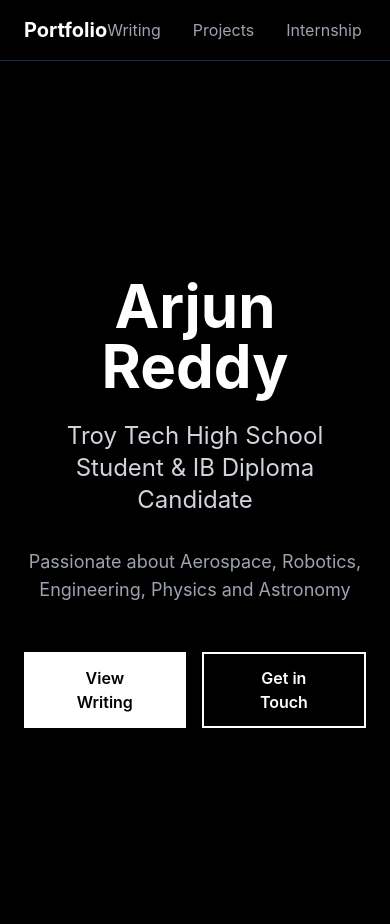
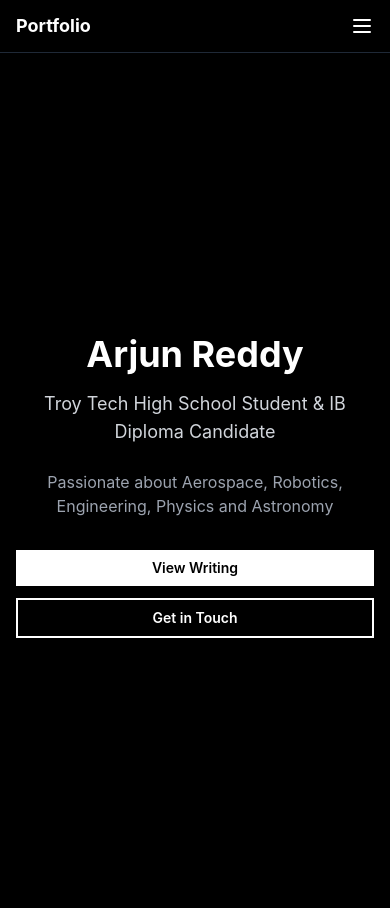
Before and after one commit to bsoisosman/portfolio2, a React (Create React App) app: page / in a window 390 px wide. Built offline with nearby package versions, Linux system fonts and the light colour scheme.

Commit message:
Mobile Friendly

```diff
--- a/src/App.js
+++ b/src/App.js
@@ -5,6 +5,7 @@ export default function Portfolio() {
   const [selectedProject, setSelectedProject] = useState(null);
   const [animationComplete, setAnimationComplete] = useState(false);
   const [showHero, setShowHero] = useState(false);
+  const [mobileMenuOpen, setMobileMenuOpen] = useState(false);
 
   useEffect(() => {
     setAnimationComplete(true);
@@ -12,96 +13,57 @@ export default function Portfolio() {
     window.sessionAnimationShown = true;
   }, []);
 
+  const handleNavigation = (page) => {
+    setSelectedProject(null);
+    setCurrentPage(page);
+    setMobileMenuOpen(false);
+  };
+
   return (
     <div className="min-h-screen bg-black overflow-hidden">
       {showHero && (
         <div className="opacity-100">
           <nav className="fixed top-0 left-0 right-0 z-40 bg-black/90 backdrop-blur-sm border-b border-gray-800">
-            <div className="max-w-7xl mx-auto px-6 py-4">
+            <div className="max-w-7xl mx-auto px-4 sm:px-6 py-3 sm:py-4">
               <div className="flex justify-between items-center">
                 <button
-                  onClick={() => {
-                    setSelectedProject(null);
-                    setCurrentPage("home");
-                  }}
-                  className="text-xl font-bold text-white hover:text-gray-300 transition-colors"
+                  onClick={() => handleNavigation("home")}
+                  className="text-lg sm:text-xl font-bold text-white hover:text-gray-300 transition-colors"
                 >
                   Portfolio
                 </button>
-                <div className="flex gap-8">
-                  <button
-                    onClick={() => {
-                      setSelectedProject(null);
-                      setCurrentPage("writing");
-                    }}
-                    className={`${
-                      currentPage === "writing" ||
-                      currentPage === "writing-detail"
-                        ? "text-white"
-                        : "text-gray-400"
-                    } hover:text-white transition-colors`}
-                  >
-                    Writing
-                  </button>
-                  <button
-                    onClick={() => {
-                      setSelectedProject(null);
-                      setCurrentPage("projects");
-                    }}
-                    className={`${
-                      currentPage === "projects" ||
-                      currentPage === "projects-detail"
-                        ? "text-white"
-                        : "text-gray-400"
-                    } hover:text-white transition-colors`}
-                  >
-                    Projects
-                  </button>
-                  <button
-                    onClick={() => {
-                      setSelectedProject(null);
-                      setCurrentPage("internship");
-                    }}
-                    className={`${
-                      currentPage === "internship" ||
-                      currentPage === "internship-detail"
-                        ? "text-white"
-                        : "text-gray-400"
-                    } hover:text-white transition-colors`}
-                  >
-                    Internship
-                  </button>
-                  <button
-                    onClick={() => {
-                      setSelectedProject(null);
-                      setCurrentPage("rocketry");
-                    }}
-                    className={`${
-                      currentPage === "rocketry" ||
-                      currentPage === "rocketry-detail"
-                        ? "text-white"
-                        : "text-gray-400"
-                    } hover:text-white transition-colors`}
-                  >
-                    Rocketry
-                  </button>
-                  <button
-                    onClick={() => {
-                      setSelectedProject(null);
-                      setCurrentPage("contact");
-                    }}
-                    className={`${
-                      currentPage === "contact" ? "text-white" : "text-gray-400"
-                    } hover:text-white transition-colors`}
-                  >
-                    Contact
-                  </button>
+                {/* Mobile menu button */}
+                <button
+                  onClick={() => setMobileMenuOpen(!mobileMenuOpen)}
+                  className="md:hidden flex items-center text-white hover:text-gray-300 transition-colors"
+                >
+                  <svg className="w-6 h-6" fill="none" stroke="currentColor" viewBox="0 0 24 24">
+                    <path strokeLinecap="round" strokeLinejoin="round" strokeWidth={2} d={mobileMenuOpen ? "M6 18L18 6M6 6l12 12" : "M4 6h16M4 12h16M4 18h16"} />
+                  </svg>
+                </button>
+                {/* Desktop menu */}
+                <div className="hidden md:flex gap-4 lg:gap-8">
+                  <NavButton currentPage={currentPage} page="writing" label="Writing" onNavigate={handleNavigation} />
+                  <NavButton currentPage={currentPage} page="projects" label="Projects" onNavigate={handleNavigation} />
+                  <NavButton currentPage={currentPage} page="internship" label="Internship" onNavigate={handleNavigation} />
+                  <NavButton currentPage={currentPage} page="rocketry" label="Rocketry" onNavigate={handleNavigation} />
+                  <NavButton currentPage={currentPage} page="contact" label="Contact" onNavigate={handleNavigation} />
                 </div>
               </div>
+              {/* Mobile menu */}
+              {mobileMenuOpen && (
+                <div className="md:hidden mt-4 pt-4 border-t border-gray-800 space-y-3">
+                  <NavButton currentPage={currentPage} page="writing" label="Writing" onNavigate={handleNavigation} mobile />
+                  <NavButton currentPage={currentPage} page="projects" label="Projects" onNavigate={handleNavigation} mobile />
+                  <NavButton currentPage={currentPage} page="internship" label="Internship" onNavigate={handleNavigation} mobile />
+                  <NavButton currentPage={currentPage} page="rocketry" label="Rocketry" onNavigate={handleNavigation} mobile />
+                  <NavButton currentPage={currentPage} page="contact" label="Contact" onNavigate={handleNavigation} mobile />
+                </div>
+              )}
             </div>
           </nav>
 
-          <div className="pt-20">
+          <div className="pt-16 sm:pt-20">
             {currentPage === "home" && <HomePage onNavigate={setCurrentPage} />}
             {currentPage === "writing" && (
               <WritingPage
@@ -180,30 +142,46 @@ export default function Portfolio() {
   );
 }
 
+function NavButton({ currentPage, page, label, onNavigate, mobile }) {
+  const isActive = currentPage === page || currentPage === `${page}-detail`;
+  const baseClass = `text-sm sm:text-base transition-colors ${
+    isActive ? "text-white font-semibold" : "text-gray-400"
+  } hover:text-white`;
+
+  return (
+    <button
+      onClick={() => onNavigate(page)}
+      className={mobile ? `${baseClass} block w-full text-left py-2` : baseClass}
+    >
+      {label}
+    </button>
+  );
+}
+
 function HomePage({ onNavigate }) {
   return (
-    <div className="min-h-screen flex items-center justify-center px-6">
+    <div className="min-h-screen flex items-center justify-center px-4 sm:px-6">
       <div className="text-center max-w-4xl">
-        <h1 className="text-6xl md:text-7xl font-bold mb-6 text-white">
+        <h1 className="text-4xl sm:text-5xl md:text-7xl font-bold mb-4 sm:mb-6 text-white">
           Arjun Reddy
         </h1>
-        <p className="text-2xl md:text-3xl text-gray-300 mb-8">
+        <p className="text-lg sm:text-xl md:text-3xl text-gray-300 mb-6 sm:mb-8">
           Troy Tech High School Student & IB Diploma Candidate
         </p>
-        <p className="text-lg text-gray-400 mb-12 max-w-2xl mx-auto">
+        <p className="text-base sm:text-lg text-gray-400 mb-8 sm:mb-12 max-w-2xl mx-auto">
           Passionate about Aerospace, Robotics, Engineering, Physics and
           Astronomy
         </p>
-        <div className="flex gap-4 justify-center">
+        <div className="flex flex-col sm:flex-row gap-3 sm:gap-4 justify-center">
           <button
             onClick={() => onNavigate("writing")}
-            className="px-8 py-3 bg-white hover:bg-gray-200 text-black font-semibold transition-colors"
+            className="px-6 sm:px-8 py-2 sm:py-3 bg-white hover:bg-gray-200 text-black font-semibold transition-colors text-sm sm:text-base"
           >
             View Writing
           </button>
           <button
             onClick={() => onNavigate("contact")}
-            className="px-8 py-3 border-2 border-white text-white hover:bg-white hover:text-black font-semibold transition-colors"
+            className="px-6 sm:px-8 py-2 sm:py-3 border-2 border-white text-white hover:bg-white hover:text-black font-semibold transition-colors text-sm sm:text-base"
           >
             Get in Touch
           </button>
@@ -294,27 +272,27 @@ const writingProjects = [
 
 function WritingPage({ onSelectProject }) {
   return (
-    <div className="min-h-screen px-6 py-12">
+    <div className="min-h-screen px-4 sm:px-6 py-8 sm:py-12">
       <div className="max-w-7xl mx-auto">
-        <h1 className="text-5xl font-bold text-white mb-4">Writing</h1>
-        <p className="text-xl text-gray-300 mb-12">
+        <h1 className="text-3xl sm:text-4xl md:text-5xl font-bold text-white mb-2 sm:mb-4">Writing</h1>
+        <p className="text-base sm:text-lg md:text-xl text-gray-300 mb-8 sm:mb-12">
           Research papers and publications
         </p>
-        <div className="grid grid-cols-1 md:grid-cols-2 gap-8">
+        <div className="grid grid-cols-1 md:grid-cols-2 gap-4 sm:gap-8">
           {writingProjects.map((p) => (
             <div
               key={p.id}
-              className="group bg-gray-900 border border-gray-800 hover:border-white transition-all duration-300 cursor-pointer transform hover:-translate-y-2 min-h-[400px]"
+              className="group bg-gray-900 border border-gray-800 hover:border-white transition-all duration-300 cursor-pointer transform hover:-translate-y-2 min-h-[300px] sm:min-h-[400px]"
               onClick={() => onSelectProject(p)}
             >
-              <div className="p-8">
-                <div className="text-8xl mb-6 text-center">{p.thumbnail}</div>
-                <div className="text-sm text-gray-400 mb-2">{p.category}</div>
-                <h3 className="text-2xl font-semibold text-white mb-3">
+              <div className="p-6 sm:p-8">
+                <div className="text-6xl sm:text-8xl mb-4 sm:mb-6 text-center">{p.thumbnail}</div>
+                <div className="text-xs sm:text-sm text-gray-400 mb-2">{p.category}</div>
+                <h3 className="text-lg sm:text-2xl font-semibold text-white mb-2 sm:mb-3">
                   {p.title}
                 </h3>
-                <p className="text-gray-400">{p.description}</p>
-                <div className="mt-4 text-white group-hover:text-gray-300 transition-colors">
+                <p className="text-sm sm:text-base text-gray-400">{p.description}</p>
+                <div className="mt-3 sm:mt-4 text-white group-hover:text-gray-300 transition-colors text-sm sm:text-base">
                   Click to view details →
                 </div>
               </div>
@@ -391,27 +369,27 @@ function ProjectsPage({ onSelectProject }) {
   ];
 
   return (
-    <div className="min-h-screen px-6 py-12">
+    <div className="min-h-screen px-4 sm:px-6 py-8 sm:py-12">
       <div className="max-w-7xl mx-auto">
-        <h1 className="text-5xl font-bold text-white mb-4">Projects</h1>
-        <p className="text-xl text-gray-300 mb-12">
+        <h1 className="text-3xl sm:text-4xl md:text-5xl font-bold text-white mb-2 sm:mb-4">Projects</h1>
+        <p className="text-base sm:text-lg md:text-xl text-gray-300 mb-8 sm:mb-12">
           Engineering and technical projects
         </p>
-        <div className="grid grid-cols-1 md:grid-cols-2 gap-8">
+        <div className="grid grid-cols-1 md:grid-cols-2 gap-4 sm:gap-8">
           {projects.map((p) => (
             <div
               key={p.id}
-              className="group bg-gray-900 border border-gray-800 hover:border-white transition-all duration-300 cursor-pointer transform hover:-translate-y-2 min-h-[400px]"
+              className="group bg-gray-900 border border-gray-800 hover:border-white transition-all duration-300 cursor-pointer transform hover:-translate-y-2 min-h-[300px] sm:min-h-[400px]"
               onClick={() => onSelectProject(p)}
             >
-              <div className="p-8">
-                <div className="text-8xl mb-6 text-center">{p.thumbnail}</div>
-                <div className="text-sm text-gray-400 mb-2">{p.category}</div>
-                <h3 className="text-2xl font-semibold text-white mb-3">
+              <div className="p-6 sm:p-8">
+                <div className="text-6xl sm:text-8xl mb-4 sm:mb-6 text-center">{p.thumbnail}</div>
+                <div className="text-xs sm:text-sm text-gray-400 mb-2">{p.category}</div>
+                <h3 className="text-lg sm:text-2xl font-semibold text-white mb-2 sm:mb-3">
                   {p.title}
                 </h3>
-                <p className="text-gray-400">{p.description}</p>
-                <div className="mt-4 text-white group-hover:text-gray-300">
+                <p className="text-sm sm:text-base text-gray-400">{p.description}</p>
+                <div className="mt-3 sm:mt-4 text-white group-hover:text-gray-300 text-sm sm:text-base">
                   Click to view details →
                 </div>
               </div>
@@ -558,27 +536,27 @@ function InternshipPage({ onSelectProject }) {
   ];
 
   return (
-    <div className="min-h-screen px-6 py-12">
+    <div className="min-h-screen px-4 sm:px-6 py-8 sm:py-12">
       <div className="max-w-7xl mx-auto">
-        <h1 className="text-5xl font-bold text-white mb-4">Internship</h1>
-        <p className="text-xl text-gray-300 mb-12">
+        <h1 className="text-3xl sm:text-4xl md:text-5xl font-bold text-white mb-2 sm:mb-4">Internship</h1>
+        <p className="text-base sm:text-lg md:text-xl text-gray-300 mb-8 sm:mb-12">
           Professional experience and work
         </p>
-        <div className="grid grid-cols-1 md:grid-cols-2 gap-8">
+        <div className="grid grid-cols-1 md:grid-cols-2 gap-4 sm:gap-8">
           {projects.map((p) => (
             <div
               key={p.id}
-              className="group bg-gray-900 border border-gray-800 hover:border-white transition-all duration-300 cursor-pointer transform hover:-translate-y-2 min-h-[400px]"
+              className="group bg-gray-900 border border-gray-800 hover:border-white transition-all duration-300 cursor-pointer transform hover:-translate-y-2 min-h-[300px] sm:min-h-[400px]"
               onClick={() => onSelectProject(p)}
             >
-              <div className="p-8">
-                <div className="text-8xl mb-6 text-center">{p.thumbnail}</div>
-                <div className="text-sm text-gray-400 mb-2">{p.category}</div>
-                <h3 className="text-2xl font-semibold text-white mb-3">
+              <div className="p-6 sm:p-8">
+                <div className="text-6xl sm:text-8xl mb-4 sm:mb-6 text-center">{p.thumbnail}</div>
+                <div className="text-xs sm:text-sm text-gray-400 mb-2">{p.category}</div>
+                <h3 className="text-lg sm:text-2xl font-semibold text-white mb-2 sm:mb-3">
                   {p.title}
                 </h3>
-                <p className="text-gray-400">{p.description}</p>
-                <div className="mt-4 text-white group-hover:text-gray-300">
+                <p className="text-sm sm:text-base text-gray-400">{p.description}</p>
+                <div className="mt-3 sm:mt-4 text-white group-hover:text-gray-300 text-sm sm:text-base">
                   Click to view details →
                 </div>
               </div>
@@ -672,27 +650,27 @@ function RocketryPage({ onSelectProject }) {
   ];
 
   return (
-    <div className="min-h-screen px-6 py-12">
+    <div className="min-h-screen px-4 sm:px-6 py-8 sm:py-12">
       <div className="max-w-7xl mx-auto">
-        <h1 className="text-5xl font-bold text-white mb-4">Rocketry</h1>
-        <p className="text-xl text-gray-300 mb-12">
+        <h1 className="text-3xl sm:text-4xl md:text-5xl font-bold text-white mb-2 sm:mb-4">Rocketry</h1>
+        <p className="text-base sm:text-lg md:text-xl text-gray-300 mb-8 sm:mb-12">
           Aerospace and rocketry projects
         </p>
-        <div className="grid grid-cols-1 md:grid-cols-2 gap-8">
+        <div className="grid grid-cols-1 md:grid-cols-2 gap-4 sm:gap-8">
           {projects.map((p) => (
             <div
               key={p.id}
-              className="group bg-gray-900 border border-gray-800 hover:border-white transition-all duration-300 cursor-pointer transform hover:-translate-y-2 min-h-[400px]"
+              className="group bg-gray-900 border border-gray-800 hover:border-white transition-all duration-300 cursor-pointer transform hover:-translate-y-2 min-h-[300px] sm:min-h-[400px]"
               onClick={() => onSelectProject(p)}
             >
-              <div className="p-8">
-                <div className="text-8xl mb-6 text-center">{p.thumbnail}</div>
-                <div className="text-sm text-gray-400 mb-2">{p.category}</div>
-                <h3 className="text-2xl font-semibold text-white mb-3">
+              <div className="p-6 sm:p-8">
+                <div className="text-6xl sm:text-8xl mb-4 sm:mb-6 text-center">{p.thumbnail}</div>
+                <div className="text-xs sm:text-sm text-gray-400 mb-2">{p.category}</div>
+                <h3 className="text-lg sm:text-2xl font-semibold text-white mb-2 sm:mb-3">
                   {p.title}
                 </h3>
-                <p className="text-gray-400">{p.description}</p>
-                <div className="mt-4 text-white group-hover:text-gray-300">
+                <p className="text-sm sm:text-base text-gray-400">{p.description}</p>
+                <div className="mt-3 sm:mt-4 text-white group-hover:text-gray-300 text-sm sm:text-base">
                   Click to view details →
                 </div>
               </div>
@@ -727,40 +705,40 @@ function ProjectDetailPage({ project, onBack }) {
   }, []);
 
   return (
-    <div className="min-h-screen px-6 py-12">
+    <div className="min-h-screen px-4 sm:px-6 py-8 sm:py-12">
       <div className="max-w-5xl mx-auto">
         <button
           onClick={onBack}
-          className="mb-8 text-white hover:text-gray-300 flex items-center gap-2"
+          className="mb-6 sm:mb-8 text-white hover:text-gray-300 flex items-center gap-2 text-sm sm:text-base"
         >
           ← Back
         </button>
         <div
-          className={`text-center mb-12 transition-all duration-700 ${
+          className={`text-center mb-8 sm:mb-12 transition-all duration-700 ${
             visibleSections.has("header")
               ? "opacity-100 translate-y-0"
               : "opacity-0 translate-y-10"
           }`}
           data-section="header"
         >
-          <div className="text-9xl mb-6">{project.thumbnail}</div>
-          <div className="text-sm text-gray-400 mb-2">{project.category}</div>
-          <h1 className="text-5xl font-bold text-white mb-4">
+          <div className="text-7xl sm:text-9xl mb-4 sm:mb-6">{project.thumbnail}</div>
+          <div className="text-xs sm:text-sm text-gray-400 mb-2">{project.category}</div>
+          <h1 className="text-3xl sm:text-4xl md:text-5xl font-bold text-white mb-3 sm:mb-4">
             {project.title}
           </h1>
         </div>
         <div
-          className={`bg-gray-900 p-8 border border-gray-800 mb-8 transition-all duration-700 ${
+          className={`bg-gray-900 p-6 sm:p-8 border border-gray-800 mb-6 sm:mb-8 transition-all duration-700 ${
             visibleSections.has("overview")
               ? "opacity-100 translate-x-0"
               : "opacity-0 -translate-x-20"
           }`}
           data-section="overview"
         >
-          <h2 className="text-2xl font-semibold text-white mb-4">
+          <h2 className="text-xl sm:text-2xl font-semibold text-white mb-3 sm:mb-4">
             About This Project
           </h2>
-          <p className="text-gray-300 text-lg leading-relaxed mb-6">
+          <p className="text-gray-300 text-base sm:text-lg leading-relaxed mb-4 sm:mb-6">
             {project.fullDescription}
           </p>
         </div>
@@ -769,17 +747,17 @@ function ProjectDetailPage({ project, onBack }) {
           project.models3D &&
           project.models3D.length > 0 && (
             <div
-              className={`mb-8 transition-all duration-700 ${
+              className={`mb-6 sm:mb-8 transition-all duration-700 ${
                 visibleSections.has("3dmodel")
                   ? "opacity-100 translate-y-0"
                   : "opacity-0 translate-y-10"
               }`}
               data-section="3dmodel"
             >
-              <h2 className="text-2xl font-semibold text-white mb-6">
+              <h2 className="text-xl sm:text-2xl font-semibold text-white mb-4 sm:mb-6">
                 3D Models
               </h2>
-              <div className="space-y-6">
+              <div className="space-y-4 sm:space-y-6">
                 {project.models3D.map((model, i) => (
                   <div key={i}>
                     <h3 className="text-xl font-semibold text-white mb-3">
```
